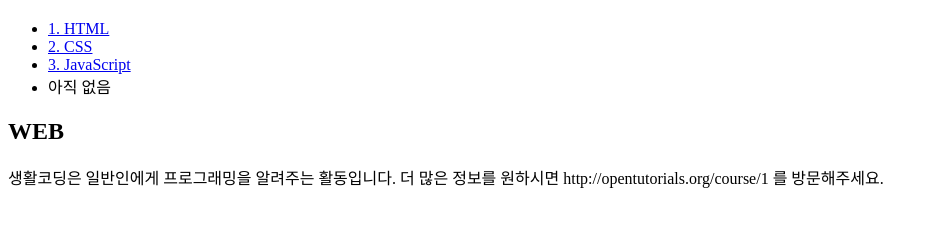
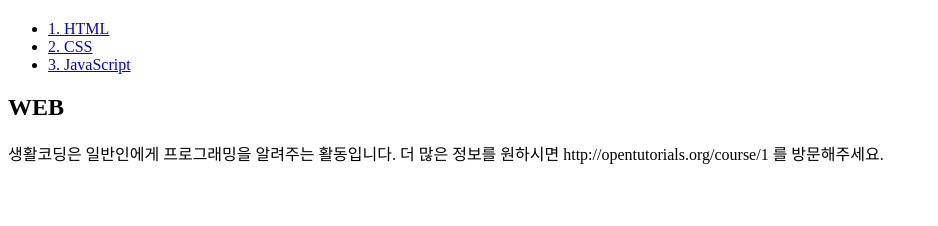
Before and after one commit to Ha-MinHo/web1, a plain HTML site: page index.html in a window 1280 px wide. Shown: the part 60-286 px from the top of the page, without its empty margins (0-938 px from the left). Drawn offline with Linux system fonts and the light colour scheme.

Commit message:
Update index.html

```diff
--- a/index.html
+++ b/index.html
@@ -10,7 +10,6 @@
         <li><a href="1.html">1. HTML</a></li>
         <li><a href="2.html">2. CSS</a></li>
         <li><a href="3.html">3. JavaScript</a></li>
-        <li>아직 없음</li>
     </ul>
     <h2>WEB</h2>
     <p>생활코딩은 일반인에게 프로그래밍을 알려주는 활동입니다. 더 많은 정보를 원하시면 http://opentutorials.org/course/1 를 방문해주세요.
```
